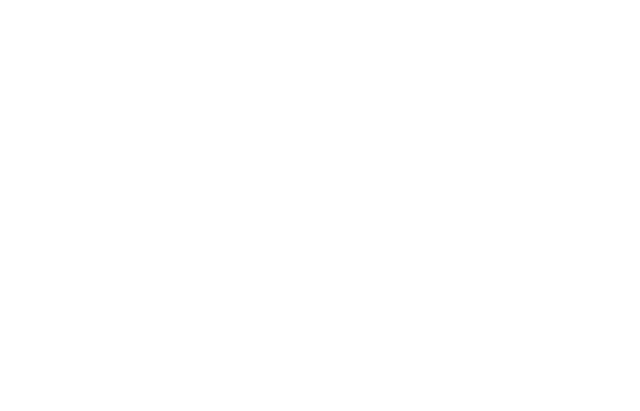
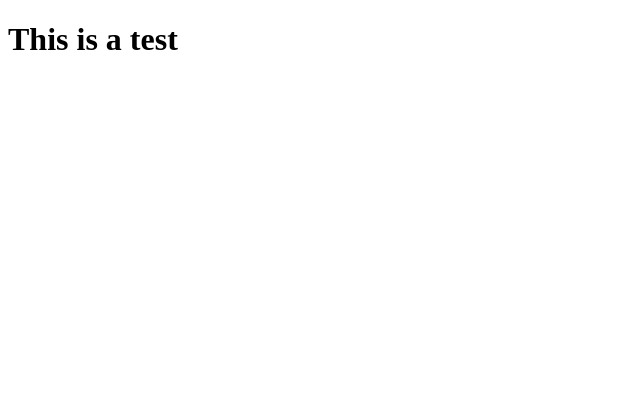
Before and after one commit to Ovrmax/pongers, a website: page index.html in a window 1280 px wide. Shown: the whole page, without its empty margins (0-640 px from the left). Drawn offline with Linux system fonts and the light colour scheme.

Commit message:
Has the basic tags and dimensions to start

```diff
--- a/index.html
+++ b/index.html
@@ -4,10 +4,11 @@
     <meta charset="UTF-8">
     <meta http-equiv="X-UA-Compatible" content="IE=edge">
     <meta name="viewport" content="width=device-width, initial-scale=1.0">
-    <title>Document</title>
+    <title>Ponggers</title>
 </head>
 <body>
-    <canvas id="pong" width="600" height="400"></canvas>
+    <h1>This is a test</h1>
+    <canvas id="pong" width="600" height=400></canvas>
     <script src="pong.js"></script>
 </body>
 </html>
```
